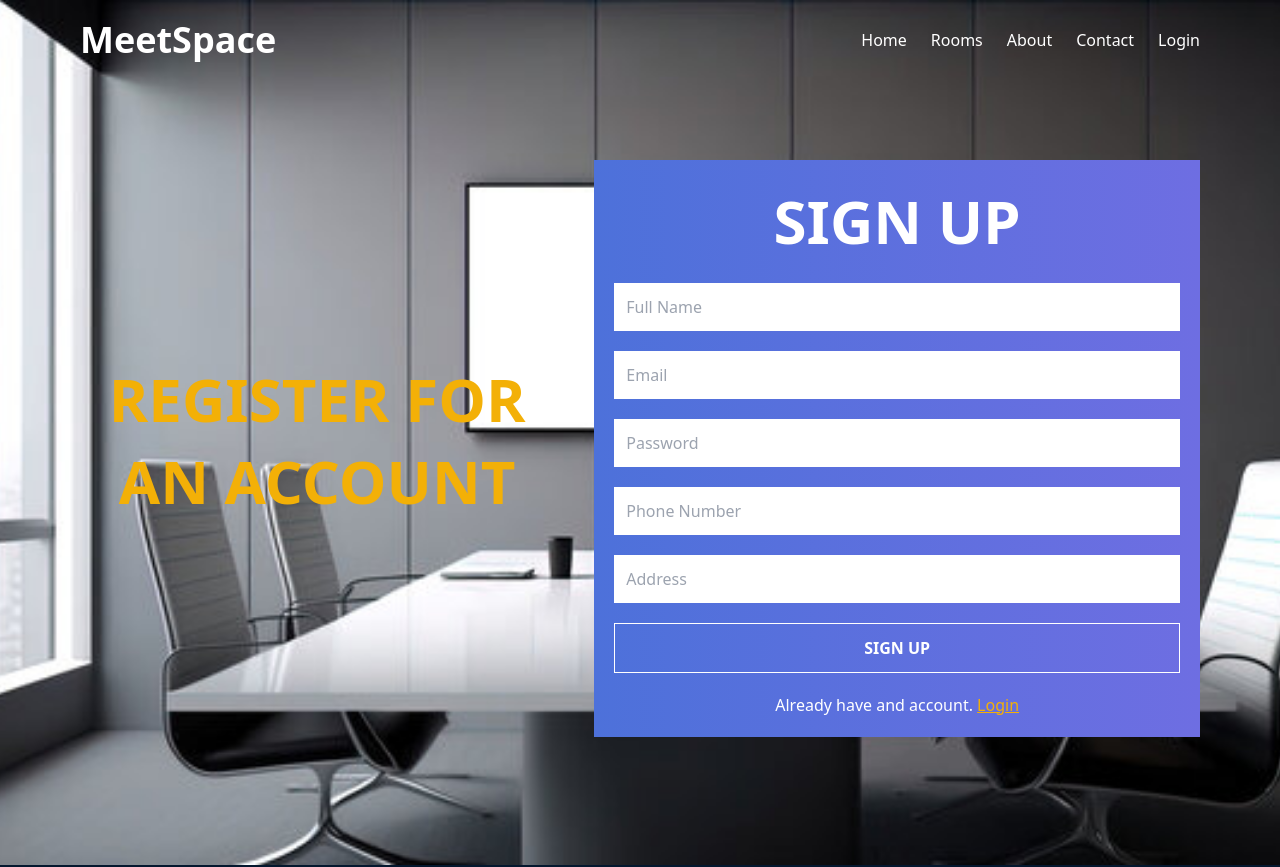
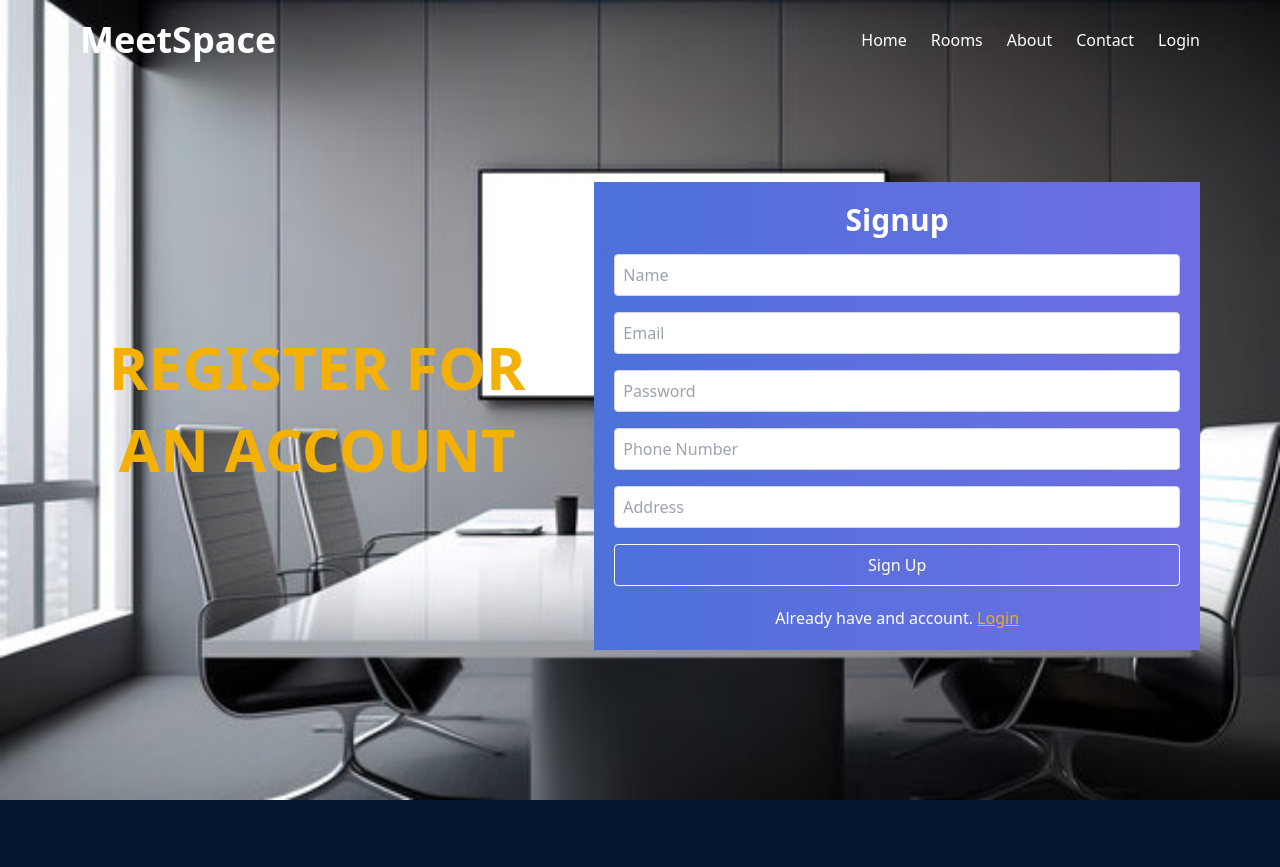
Before and after one commit to enayetsyl/meet-space, a React (Vite) app: page /sign-up in a window 1280 px wide. Shown: the top 867 px of the page. Built offline with nearby package versions, Linux system fonts and the light colour scheme.

Commit message:
sign up done

```diff
--- a/src/components/pages/SignUp/SignUpForm.tsx
+++ b/src/components/pages/SignUp/SignUpForm.tsx
@@ -1,24 +1,136 @@
-// - **Form Fields:** Name, email, password, phone number, address.
-
-import { Link } from "react-router-dom";
+import React, { useState } from "react";
+import {  Link, useNavigate } from "react-router-dom";
+import { useSignupMutation } from "../../../redux/api/authApi";
+import toast from "react-hot-toast";
 
 const SignUpForm = () => {
+  const [formData, setFormData] = useState({
+    name: "",
+    email: "",
+    password: "",
+    phone: "",
+    address: "",
+    role:"user"
+  });
+  const navigate = useNavigate();
+
+  const [emailError, setEmailError] = useState("");
+  const [signup, { isLoading, isSuccess, isError }] = useSignupMutation();
+
+  // Handle input changes
+  const handleInputChange = (e: React.ChangeEvent<HTMLInputElement>) => {
+    setFormData({
+      ...formData,
+      [e.target.name]: e.target.value,
+    });
+  };
+
+  // Validate email format
+  const validateEmail = (email: string) => {
+    const emailRegex = /^[^\s@]+@[^\s@]+\.[^\s@]+$/; // Simple email regex pattern
+    return emailRegex.test(email);
+  };
+
+  // Handle form submission
+  const handleSubmit = async (e: React.FormEvent) => {
+    e.preventDefault();
+
+    // Email validation
+    if (!validateEmail(formData.email)) {
+      setEmailError("Please enter a valid email address.");
+      return;
+    }
+
+    // Clear email error if valid
+    setEmailError("");
+
+    // Perform signup request
+    try {
+      const result = await signup(formData).unwrap(); // API call
+      console.log("Signup successful: ", result);
+      navigate("/login");
+      toast.success("Signup successful. Please login.");
+
+    } catch (error) {
+      console.error("Signup failed: ", error);
+      toast.error("Signup failed. Please try again.");
+    }
+  };
+
   return (
     <div className="bg-gradient-to-r from-[#4d71da] to-[#6E6EE2] px-5 w-full py-5">
-      <h1 className="text-3xl md:text-6xl font-bold uppercase text-center text-white  leading-tight md:leading-snug animate-float-from-top mb-5">
-        Sign Up
-      </h1>
+      <h1 className="text-3xl font-bold mb-4 text-center text-white">Signup</h1>
+      <form onSubmit={handleSubmit}>
+        {/* Name Field */}
+        <input
+          type="text"
+          name="name"
+          placeholder="Name"
+          value={formData.name}
+          onChange={handleInputChange}
+          className="w-full p-2 mb-4 border border-gray-300 rounded"
+          required
+        />
 
-      <form className="flex flex-col gap-5">
-        <input className="p-3 bg-white w-full outline-none" type="text" placeholder="Full Name" required />
-        <input className="p-3 bg-white outline-none w-full" type="text" placeholder="Email" required />
-        <input className="p-3 bg-white outline-none w-full" type="text" placeholder="Password" required />
-        <input className="p-3 bg-white outline-none w-full" type="text" placeholder="Phone Number" required />
-        <input className="p-3 bg-white outline-none w-full" type="text" placeholder="Address" required />
-        <button className="border border-white text-white p-3 uppercase font-bold hover:bg-white hover:text-black">Sign Up</button>
+        {/* Email Field */}
+        <input
+          type="email"
+          name="email"
+          placeholder="Email"
+          value={formData.email}
+          onChange={handleInputChange}
+          className="w-full p-2 mb-4 border border-gray-300 rounded"
+          required
+        />
+        {emailError && <p className="text-red-500">{emailError}</p>}
+
+        {/* Password Field */}
+        <input
+          type="password"
+          name="password"
+          placeholder="Password"
+          value={formData.password}
+          onChange={handleInputChange}
+          className="w-full p-2 mb-4 border border-gray-300 rounded"
+          required
+        />
+
+        {/* Phone Field */}
+        <input
+          type="tel"
+          name="phone"
+          placeholder="Phone Number"
+          value={formData.phone}
+          onChange={handleInputChange}
+          className="w-full p-2 mb-4 border border-gray-300 rounded"
+          required
+        />
+
+        {/* Address Field */}
+        <input
+          type="text"
+          name="address"
+          placeholder="Address"
+          value={formData.address}
+          onChange={handleInputChange}
+          className="w-full p-2 mb-4 border border-gray-300 rounded"
+          required
+        />
+
+        {/* Submit Button */}
+        <button
+          type="submit"
+          className="hover:bg-white text-white p-2 w-full rounded border border-white hover:text-black"
+          disabled={isLoading}
+        >
+          {isLoading ? "Signing Up..." : "Sign Up"}
+        </button>
       </form>
       <p className="text-center text-white pt-5">Already have and account. <Link to="/login"><span className="underline text-customOrange">Login</span></Link>
       </p>
+      {/* Success and Error Feedback */}
+      {isSuccess && <p className="text-customOrange mt-4">Signup successful!</p>}
+      {isError && <p className="text-red-500 mt-4">Signup failed. Please try again.</p>}
     </div>
   );
 };
--- /dev/null
+++ b/src/redux/api/authApi.ts
@@ -0,0 +1,20 @@
+import { createApi, fetchBaseQuery } from "@reduxjs/toolkit/query/react";
+
+export const authApi = createApi({
+  reducerPath: 'authApi',
+  baseQuery: fetchBaseQuery({
+    baseUrl: 'https://level-2-assignment-3-git-main-md-enayetur-rahmans-projects.vercel.app/api',
+  }),
+  endpoints: (builder) => ({
+    signup: builder.mutation({
+      query: (user) => ({
+        url: '/auth/signup',
+        method: 'POST',
+        body: user,
+      }),
+    }),
+    // You can add more auth-related endpoints here (e.g., login)
+  }),
+});
+
+export const { useSignupMutation } = authApi;
--- a/src/redux/store.ts
+++ b/src/redux/store.ts
@@ -1,12 +1,14 @@
 import { configureStore } from "@reduxjs/toolkit";
 import { roomApi } from "./api/roomApi";
 import { setupListeners } from "@reduxjs/toolkit/query";
+import { authApi } from "./api/authApi";
 
 const store = configureStore({
   reducer: {
     [roomApi.reducerPath]: roomApi.reducer,
+    [authApi.reducerPath]: authApi.reducer,
   },
- middleware: (getDefaultMiddleware) => getDefaultMiddleware().concat(roomApi.middleware),
+ middleware: (getDefaultMiddleware) => getDefaultMiddleware().concat(roomApi.middleware, authApi.middleware),
 });
 
 setupListeners(store.dispatch);
```
Also changed, not shown: 1 other file (tests, documents, lock files or other folders).
